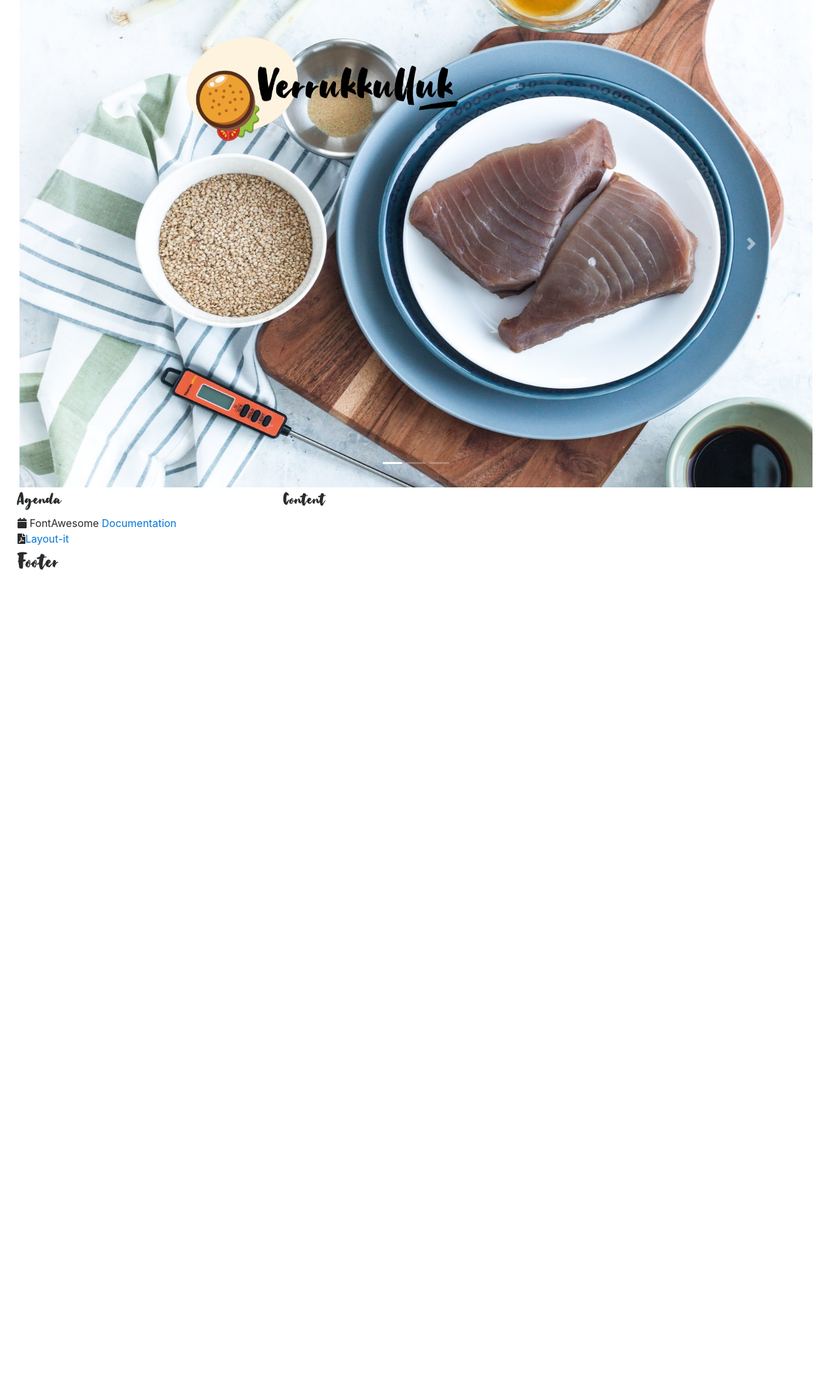
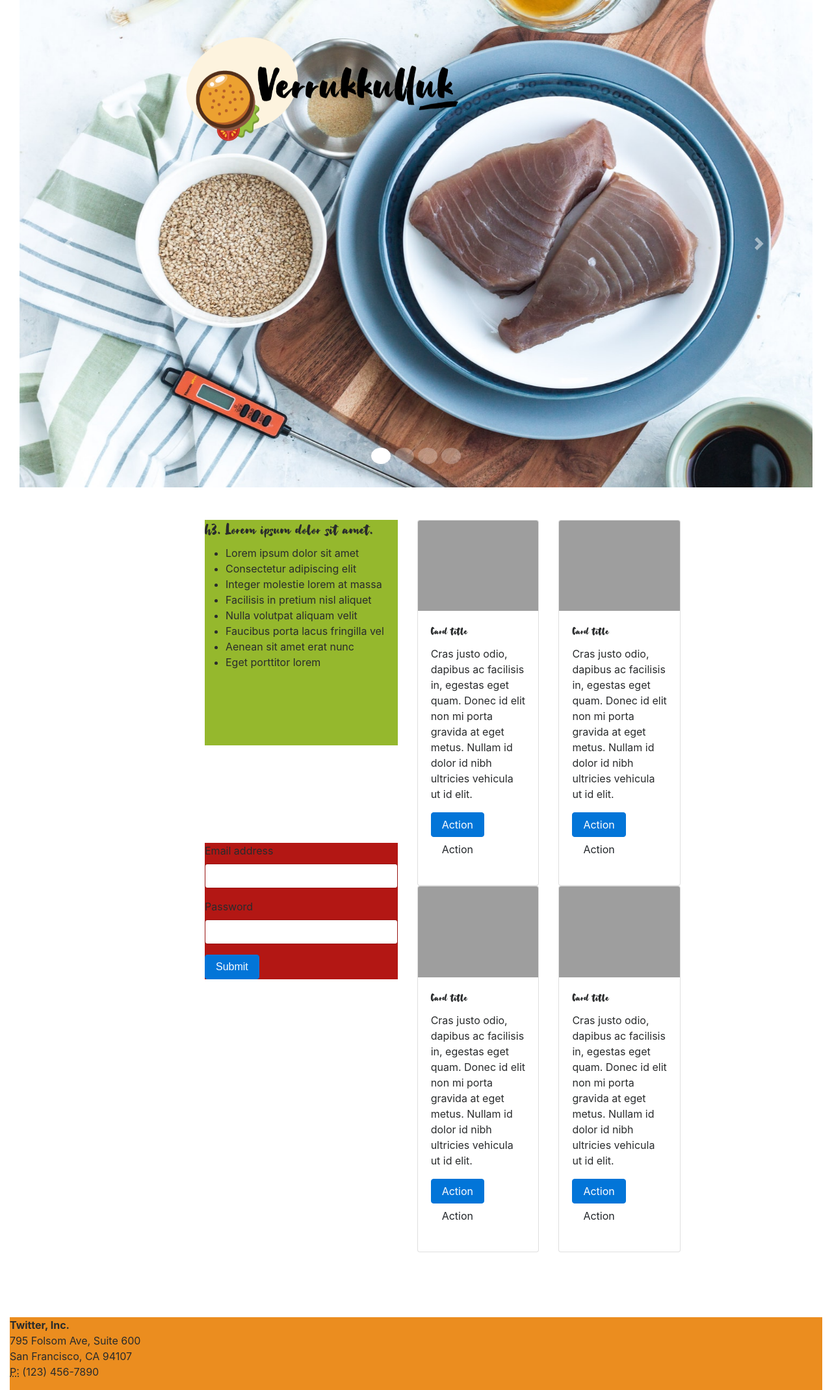
Before and after one commit to RafErriu/Verrukkulluk, a PHP site: template templates/main.html.twig in a window 1280 px wide. Shown: the whole page at 65% size. Before the commit the page ends 877 px from the top, so only its background shows below. Run offline with PHP 8.4, Linux system fonts and the light colour scheme; the template is opened without the code that fills it, so the values that code supplies are empty; some libraries are stand-ins or nearby versions; grey boxes are pictures that could not be loaded.

Commit message:
28/09/2021

```diff
--- a/css/style.css
+++ b/css/style.css
@@ -9,10 +9,55 @@
 
 .carousel-item active {
     z-index: -10;
-
 }
 
 .d-block w-100 {
     width: 300px;
     height: 300px;
 }
+
+.carousel-indicators > li {
+    height: 25px;
+    border-radius: 50%;
+  }
+
+.form-inline {
+    position: absolute;
+     z-index: 30;
+     margin-left: 1400px;
+     margin-top: 40px;
+    }
+
+
+.dropdown {
+    z-index: 10;
+    position: absolute;
+    margin-top: 40px;
+    margin-left: 1700px;
+    width: 450px;
+    height: auto;
+}
+
+.leftbox {
+    margin-left: 300px;
+    margin-top: 50px;
+}
+
+.agenda {
+    background-color: #95B82D;
+    padding-bottom: 100px;
+}
+
+.form {
+    background-color: #B31714;
+    margin-top: 150px;
+}
+
+.rightbox {
+    padding-left: 1900px;
+}
+
+.footer {
+    margin-top: 100px;
+    background-color: #EB8D1F;
+}
--- a/templates/main.html.twig
+++ b/templates/main.html.twig
@@ -32,46 +32,185 @@
 					</li>
 					<li data-slide-to="2" data-target="#carousel-35539">
 					</li>
+                    <li data-slide-to="3" data-target="#carousel-35539">
+					</li>
 				</ol>
 
 				<div class="carousel-inner">
                 	<img alt="logo" src="assets/logo-v2.png" class="logo">
+                    <div class="search">
+                       <form class="form-inline";>
+						<input class="form-control mr-sm-2" type="text" placeholder="Zoeken"/>
+				       </form>
+                    </div>
+                    	<div class="dropdown">
+				<button class="btn btn-primary dropdown-toggle" type="button" id="dropdownMenuButton" data-toggle="dropdown">
+					Action
+				</button>
+				<div class="dropdown-menu" aria-labelledby="dropdownMenuButton">
+					 <a class="dropdown-item disabled" href="#">Action</a> <a class="dropdown-item" href="#">Another action</a> <a class="dropdown-item" href="#">Something else here</a>
+				</div>
+			</div>
+
 					<div class="carousel-item active">
 						<img class="mx-auto" style="height:750px; width: 1650px" alt="Carousel Bootstrap First" src="assets/photo-1622004270371-a25f54baef0a.jpg">
-					<div class="carousel-item">
-						<img class="d-block w-100" alt="Carousel Bootstrap Second" src="https://www.layoutit.com/img/sports-q-c-1600-500-2.jpg">
                     </div>
 					<div class="carousel-item">
-						<img class="d-block w-100" alt="Carousel Bootstrap Third" src="https://www.layoutit.com/img/sports-q-c-1600-500-3.jpg">
+                    	<img class="mx-auto" style="height:750px; width: 1650px" alt="Carousel Bootstrap Second" src="assets/patrick-perkins-Q-rJdmXfpQo-unsplash.jpg">					</div>
+					<div class="carousel-item">
+                    	<img class="mx-auto" style="height:750px; width: 1650px" alt="Carousel Bootstrap Third" src="assets/photo-1576867757603-05b134ebc379.jpg">					</div>
+                    	<div class="carousel-item">
+                    	<img class="mx-auto" style="height:750px; width: 1650px" alt="Carousel Bootstrap Fourth" src="assets/webvilla-hv1MrBzGGNY-unsplash.jpg">					</div>
 					</div>
 				</div> <a class="carousel-control-prev" href="#carousel-35539" data-slide="prev"><span class="carousel-control-prev-icon"></span> <span class="sr-only">Previous</span></a> <a class="carousel-control-next" href="#carousel-35539" data-slide="next"><span class="carousel-control-next-icon"></span> <span class="sr-only">Next</span></a>
             </div>
 		</div>
 	</div>
 
+  <div class="leftbox">
     <div class="row">
 		<div class="col-md-4">
-            <h2>Agenda</h2>
-            <i class="fa fa-calendar"></i> FontAwesome <a href="https://fontawesome.com/icons?d=gallery&m=free">Documentation</a><br>
-            <i class="fa fa-file-pdf"></i><a href="https://www.layoutit.com/build">Layout-it</a>
+            <div class="agenda">
+			<h3>
+				h3. Lorem ipsum dolor sit amet.
+			</h3>
+			<ul>
+				<li class="list-item">
+					Lorem ipsum dolor sit amet
+				</li>
+				<li class="list-item">
+					Consectetur adipiscing elit
+				</li>
+				<li class="list-item">
+					Integer molestie lorem at massa
+				</li>
+				<li class="list-item">
+					Facilisis in pretium nisl aliquet
+				</li>
+				<li class="list-item">
+					Nulla volutpat aliquam velit
+				</li>
+				<li class="list-item">
+					Faucibus porta lacus fringilla vel
+				</li>
+				<li class="list-item">
+					Aenean sit amet erat nunc
+				</li>
+				<li class="list-item">
+					Eget porttitor lorem
+				</li>
+			</ul>
+        </div>
 
+			<form role="form" class="form">
+				<div class="form-group">
 
+					<label for="exampleInputEmail1">
+						Email address
+					</label>
+					<input type="email" class="form-control" id="exampleInputEmail1">
 				</div>
+				<div class="form-group">
+
+					<label for="exampleInputPassword1">
+						Password
+					</label>
+					<input type="password" class="form-control" id="exampleInputPassword1">
+				</div>
+				<div class="form-group">
+				</div>
+				<button type="submit" class="btn btn-primary">
+					Submit
+				</button>
+			</form>
+    </div>
+
         <div class="col-md-8">
-            <h2>Content</h2>
-            {%  block content %}
-            {%  endblock %}
+			<div class="row">
+				<div class="col-md-4">
+					<div class="card">
+						<img class="card-img-top" alt="Bootstrap Thumbnail First" src="https://www.layoutit.com/img/people-q-c-600-200-1.jpg">
+						<div class="card-block">
+							<h5 class="card-title">
+								Card title
+							</h5>
+							<p class="card-text">
+								Cras justo odio, dapibus ac facilisis in, egestas eget quam. Donec id elit non mi porta gravida at eget metus. Nullam id dolor id nibh ultricies vehicula ut id elit.
+							</p>
+							<p>
+								<a class="btn btn-primary" href="#">Action</a> <a class="btn" href="#">Action</a>
+							</p>
+						</div>
 					</div>
 				</div>
 
-
+				<div class="col-md-4">
+					<div class="card">
+						<img class="card-img-top" alt="Bootstrap Thumbnail Third" src="https://www.layoutit.com/img/sports-q-c-600-200-1.jpg">
+						<div class="card-block">
+							<h5 class="card-title">
+								Card title
+							</h5>
+							<p class="card-text">
+								Cras justo odio, dapibus ac facilisis in, egestas eget quam. Donec id elit non mi porta gravida at eget metus. Nullam id dolor id nibh ultricies vehicula ut id elit.
+							</p>
+							<p>
+								<a class="btn btn-primary" href="#">Action</a> <a class="btn" href="#">Action</a>
+							</p>
+						</div>
+					</div>
+				</div>
+			</div>
 			<div class="row">
-        <div class="col-md-12">
-            <h1>Footer</h1>
+				<div class="col-md-4">
+					<div class="card">
+						<img class="card-img-top" alt="Bootstrap Thumbnail First" src="https://www.layoutit.com/img/people-q-c-600-200-1.jpg">
+						<div class="card-block">
+							<h5 class="card-title">
+								Card title
+							</h5>
+							<p class="card-text">
+								Cras justo odio, dapibus ac facilisis in, egestas eget quam. Donec id elit non mi porta gravida at eget metus. Nullam id dolor id nibh ultricies vehicula ut id elit.
+							</p>
+							<p>
+								<a class="btn btn-primary" href="#">Action</a> <a class="btn" href="#">Action</a>
+							</p>
+						</div>
 					</div>
 				</div>
 
+				<div class="col-md-4">
+					<div class="card">
+						<img class="card-img-top" alt="Bootstrap Thumbnail Third" src="https://www.layoutit.com/img/sports-q-c-600-200-1.jpg">
+						<div class="card-block">
+							<h5 class="card-title">
+								Card title
+							</h5>
+							<p class="card-text">
+								Cras justo odio, dapibus ac facilisis in, egestas eget quam. Donec id elit non mi porta gravida at eget metus. Nullam id dolor id nibh ultricies vehicula ut id elit.
+							</p>
+							<p>
+								<a class="btn btn-primary" href="#">Action</a> <a class="btn" href="#">Action</a>
+							</p>
+						</div>
+					</div>
+				</div>
+			</div>
+		</div>
+	</div>
+</div>
 
+<div class="footer">
+  <div class="row">
+		<div class="col-md-12">
+			<address>
+				 <strong>Twitter, Inc.</strong><br> 795 Folsom Ave, Suite 600<br> San Francisco, CA 94107<br> <abbr title="Phone">P:</abbr> (123) 456-7890
+			</address>
+		</div>
+	</div>
+</div>
+
+</div>
 </div>
 
     <script src="js/jquery.min.js"></script>
```
Also changed, not shown: lib/recept.php (+14 -0 lines). Lines whose indentation alone changed are shown as unchanged.
